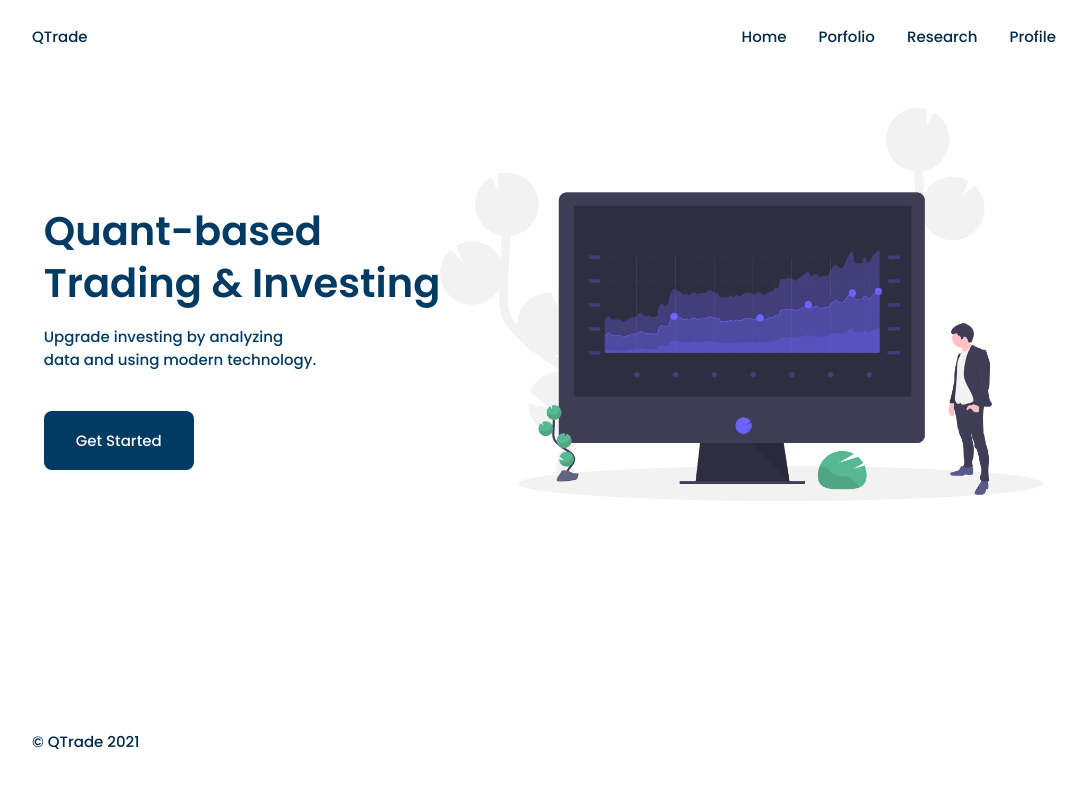
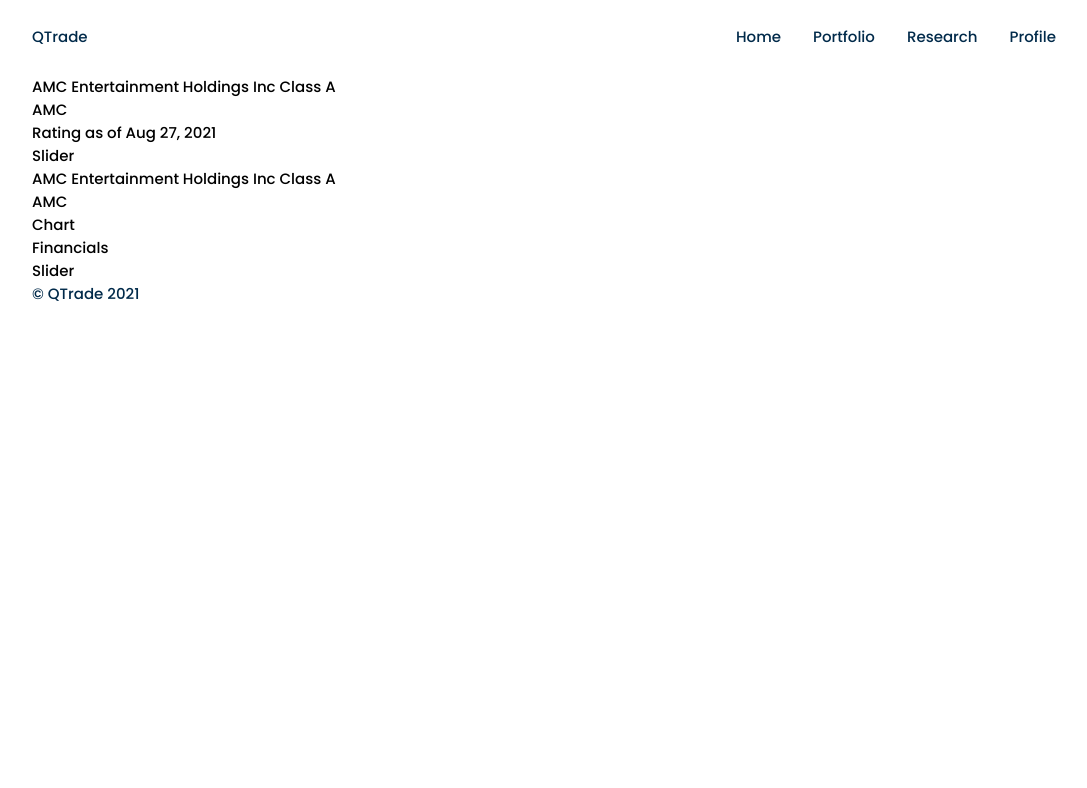
Before and after one commit to junchoi0408/quant-trade-research-app, a React (Create React App) app: page /#/ in a window 1280 px wide. Shown: the top 788 px of the page, without its empty margins (96-1183 px from the left). Built offline with nearby package versions, Linux system fonts and the light colour scheme; no server answers; sample sign-in values are in the browser's storage.

Commit message:
began designing and developing /home when user is signed in

```diff
--- a/package.json
+++ b/package.json
@@ -17,6 +17,7 @@
     "react-social-icons": "^5.6.0",
     "routes": "^2.1.0",
     "semantic-ui-react": "^2.0.3",
+    "slick-carousel": "^1.8.1",
     "web-vitals": "^1.1.2"
   },
   "scripts": {
--- a/src/components/Nav.js
+++ b/src/components/Nav.js
@@ -42,7 +42,7 @@
                     <>
                         <ul className="nav__list">
                             <li className="nav__item__signed"><Link to="/" className="nav__link">Home</Link></li>
-                            <li className="nav__item__signed"><Link to="/portfolio" className="nav__link">Porfolio</Link></li>
+                            <li className="nav__item__signed"><Link to="/portfolio" className="nav__link">Portfolio</Link></li>
                             <li className="nav__item__signed"><Link to="/research" className="nav__link">Research</Link></li>
                             <li className="nav__item__signed"><Link to="/profile" className="nav__link">Profile</Link></li>
                         </ul>
--- a/src/components/Router.js
+++ b/src/components/Router.js
@@ -4,6 +4,10 @@
 import Home from "../routes/Home";
 import Nav from "./Nav";
 import Profile from "../routes/Profile";
+import Portfolio from "../routes/Portfolio";
+import Research from "../routes/Research";
+import Blog from "../routes/Blog";
+import About from "../routes/About";
 
 function AppRouter({ isLoggedIn }) {
     return (
@@ -13,21 +17,33 @@
                 {isLoggedIn ?
                 <>
                     <Route exact path="/">
-                        <Home />
+                        <Home isLoggedIn={isLoggedIn}/>
+                    </Route>
+                    <Route exact path="/portfolio">
+                        <Portfolio />
+                    </Route>
+                    <Route exact path="/research">
+                        <Research />
                     </Route>
                     <Route exact path="/profile">
                         <Profile />
                     </Route>
-                    {/* <Redirect from="*" to="/" /> */}
+                    <Redirect from="*" to="/" />
                 </> :
                 <>
                     <Route exact path="/">
-                        <Home />
+                        <Home isLoggedIn={isLoggedIn}/>
+                    </Route>
+                    <Route exact path="/about">
+                        <About />
+                    </Route>
+                    <Route exact path="/blog">
+                        <Blog />
                     </Route>
                     <Route exact path="/auth">
                         <Auth />
                     </Route>
-                    {/* <Redirect from="*" to="/" /> */}
+                    <Redirect from="*" to="/" />
                 </>
                 }
             </Switch>
--- /dev/null
+++ b/src/components/home/Slider.js
@@ -0,0 +1,11 @@
+import React from 'react';
+
+function Slider() {
+    return(
+        <span>
+            Slider
+        </span>
+    )
+}
+
+export default Slider;
--- /dev/null
+++ b/src/routes/About.js
@@ -0,0 +1,9 @@
+import React from "react";
+
+function About() {
+    return (
+        <span className="home__container">About</span>
+    )
+}
+
+export default About;
--- a/src/routes/Auth.css
+++ b/src/routes/Auth.css
@@ -1,7 +1,7 @@
 .auth__container {
     position: relative;
     width: 100vw;
-    height: 90vh;
+    height: 80vh;
     display: flex;
     justify-content: space-evenly;
     flex-direction: column;
--- /dev/null
+++ b/src/routes/Blog.js
@@ -0,0 +1,9 @@
+import React from "react";
+
+function Blog() {
+    return (
+        <span className="home__container">Blog</span>
+    )
+}
+
+export default Blog;
--- a/src/routes/Home.css
+++ b/src/routes/Home.css
@@ -95,3 +95,7 @@
     width: 604px;
   }
 }
+
+.home__signed__container {
+  margin-top: 5em;
+}
--- a/src/routes/Home.js
+++ b/src/routes/Home.js
@@ -3,9 +3,45 @@
 import financeData from '../img/undraw_financial_data_es63.png';
 import { Link } from 'react-router-dom';
 import './Home.css';
+import Slider from '../components/home/Slider';
 
-function Home() {
+function Home({ isLoggedIn }) {
+
     return(
+        <>
+            { isLoggedIn ?
+            <section className="home">
+                <div className="home__signed__container bd-grid" >
+                    <div className="header__home__container">
+                        <span>AMC Entertainment Holdings Inc Class A</span><br/>
+                        <span>AMC</span><br/>
+                        <span>Rating as of Aug 27, 2021</span>
+                    </div>
+                    <div className="slider__container">
+                        <Slider />
+                    </div>
+                    <div className="chart__financials__container">
+                        <div className="chart__container">
+                            <span>AMC Entertainment Holdings Inc Class A</span><br/>
+                            <span>AMC</span><br/>
+                            Chart
+                        </div>
+                        <div className="financials__container">
+                            <span>Financials</span>
+                        </div>
+                    </div>
+
+                    <div className="company__profile__container">
+
+                    </div>
+                    <div className="recent__trades__container">
+                        <Slider />
+                    </div>
+                </div>
+
+
+            </section>
+            :
             <section className="home">
                 <div className="home__container">
                     <div className="home__img">
@@ -18,7 +54,8 @@
                         <Link to="/auth" className="home__button">Get Started</Link>
                     </div>
                 </div>
-        </section>
+            </section>}
+        </>
     )
 }
 
--- /dev/null
+++ b/src/routes/Portfolio.js
@@ -0,0 +1,9 @@
+import React from "react";
+
+function Portfolio() {
+    return (
+        <span className="home__container">Portfolio</span>
+    )
+}
+
+export default Portfolio;
--- a/src/routes/Profile.js
+++ b/src/routes/Profile.js
@@ -10,7 +10,7 @@
     }
     return (
         <>
-            <button onClick={onLogOutClick}>Log Out</button>
+            <button className="home__container" onClick={onLogOutClick}>Log Out</button>
         </>
     )
 }
--- /dev/null
+++ b/src/routes/Research.js
@@ -0,0 +1,9 @@
+import React from "react";
+
+function Research() {
+    return (
+        <span className="home__container">Research</span>
+    )
+}
+
+export default Research;
```
Also changed, not shown: 1 other file (tests, documents, lock files or other folders). Lines whose indentation alone changed are shown as unchanged.
